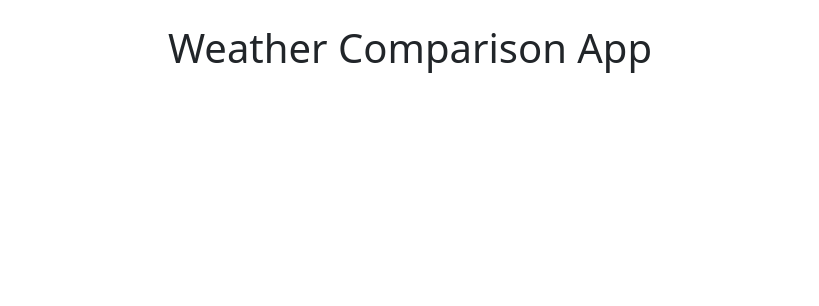
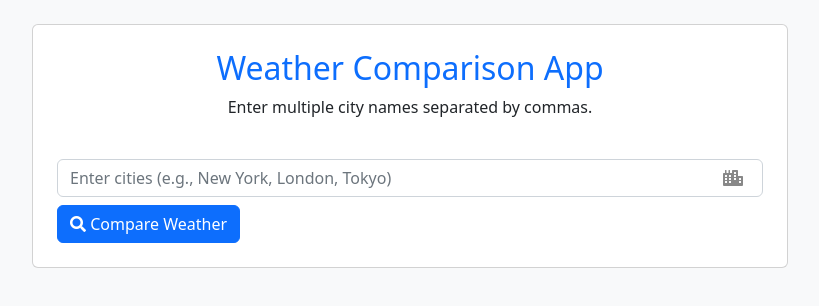
Before and after one commit to adroffin/weather-comparison-app, a plain HTML site: page index.html in a window 1280 px wide. Shown: the whole page, without its empty margins (230-1049 px from the left). Drawn offline with nearby package versions, Linux system fonts and the light colour scheme.

Commit message:
Created the weather input form

```diff
--- a/index.html
+++ b/index.html
@@ -11,10 +11,47 @@
     />
 
     <script src="https://cdn.jsdelivr.net/npm/chart.js"></script>
+
+    <link
+      rel="stylesheet"
+      href="https://cdnjs.cloudflare.com/ajax/libs/font-awesome/5.15.4/css/all.min.css"
+    />
+
+    <link rel="stylesheet" href="styles.css" />
   </head>
   <body>
     <div class="container mt-4">
-      <h1 class="text-center">Weather Comparison App</h1>
+      <div class="card weather-card p-4">
+        <div class="text-center mb-4">
+          <h2 class="text-primary">Weather Comparison App</h2>
+          <p>Enter multiple city names separated by commas.</p>
+        </div>
+        <form id="weatherForm">
+          <div class="form-group position-relative">
+            <input
+              type="text"
+              id="cityInput"
+              class="form-control"
+              placeholder="Enter cities (e.g., New York, London, Tokyo)"
+              required
+            />
+            <i
+              class="fas fa-city position-absolute"
+              style="
+                top: 50%;
+                right: 20px;
+                transform: translateY(-50%);
+                color: #888;
+              "
+            ></i>
+          </div>
+          <button type="submit" class="btn btn-primary btn-block mt-2">
+            <i class="fas fa-search"></i> Compare Weather
+          </button>
+        </form>
+      </div>
     </div>
+
+    <script src="script.js"></script>
   </body>
 </html>
```
